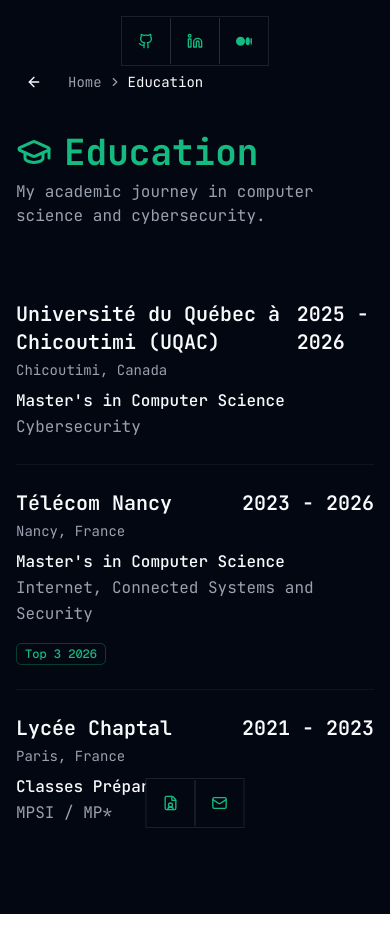
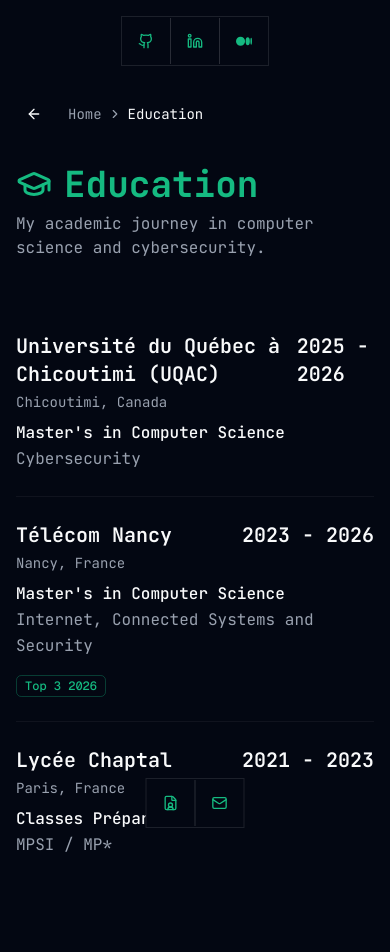
Before and after one commit to ruohao1/portfolio, a Next.js app: page /education in a window 390 px wide. Shown: the top 952 px of the page. Before the commit the page ends 914 px from the top, so only its background shows below. Built offline with nearby package versions, Linux system fonts and the light colour scheme.

Commit message:
improve mobile spacing around fixed link rails

```diff
--- a/app/careers/page.tsx
+++ b/app/careers/page.tsx
@@ -45,7 +45,7 @@
       <SideLinks />
       <Contact />
 
-      <div className="container mx-auto px-4 py-16 md:px-20 lg:px-32">
+      <div className="container mx-auto px-4 pt-24 pb-24 md:px-20 md:py-16 lg:px-32">
         <nav className="flex items-center gap-4 mb-8">
           <Button variant="ghost" size="icon" asChild>
             <Link href="/" aria-label="Go back">
--- a/app/education/page.tsx
+++ b/app/education/page.tsx
@@ -56,7 +56,7 @@
       <SideLinks />
       <Contact />
 
-      <div className="container mx-auto px-4 py-16 md:px-20 lg:px-32">
+      <div className="container mx-auto px-4 pt-24 pb-24 md:px-20 md:py-16 lg:px-32">
         <nav className="flex items-center gap-4 mb-8">
           <Button variant="ghost" size="icon" asChild>
             <Link href="/" aria-label="Go back">
--- a/app/projects/page.tsx
+++ b/app/projects/page.tsx
@@ -76,7 +76,7 @@
       <SideLinks />
       <Contact />
 
-      <div className="container mx-auto px-4 py-16 md:px-20 lg:px-32">
+      <div className="container mx-auto px-4 pt-24 pb-24 md:px-20 md:py-16 lg:px-32">
         <nav className="flex items-center gap-4 mb-8">
           <Button variant="ghost" size="icon" asChild>
             <Link href="/" aria-label="Go back">
--- a/components/home/Main.tsx
+++ b/components/home/Main.tsx
@@ -8,7 +8,7 @@
 
 export default function MasonryPage() {
   return (
-    <main className="mx-auto max-w-7xl h-full px-4 py-10">
+    <main className="mx-auto max-w-7xl h-full px-4 pt-24 pb-24 md:py-10">
       <section className="columns-1 sm:columns-2 lg:columns-3 xl:columns-3 gap-6 [column-fill:_balance]">
         <article className="mb-6 break-inside-avoid">
           <Me />
```
